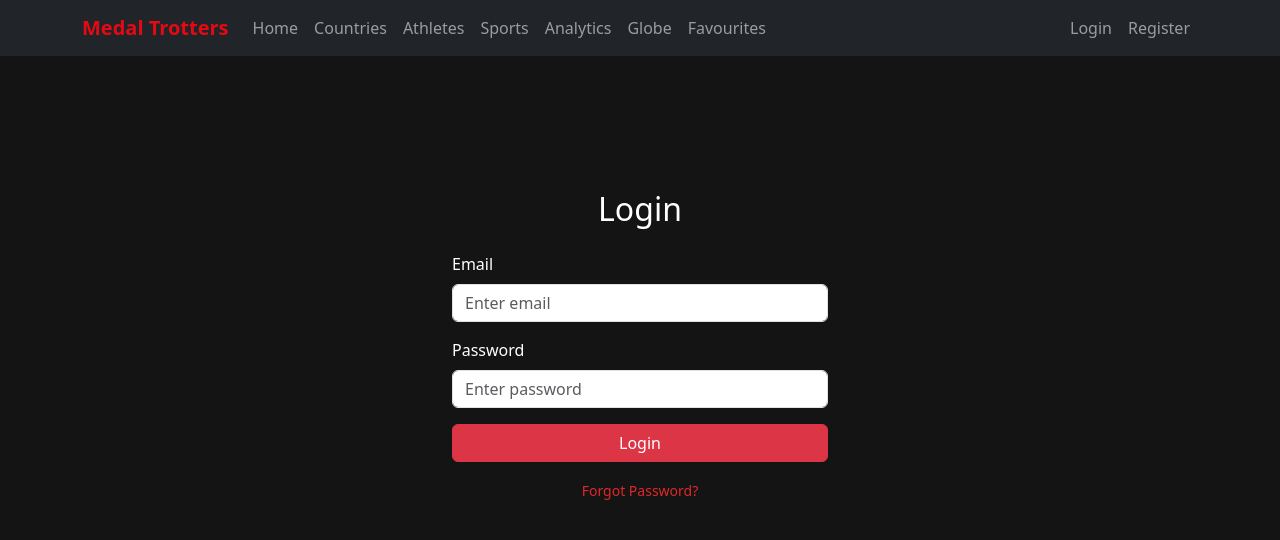
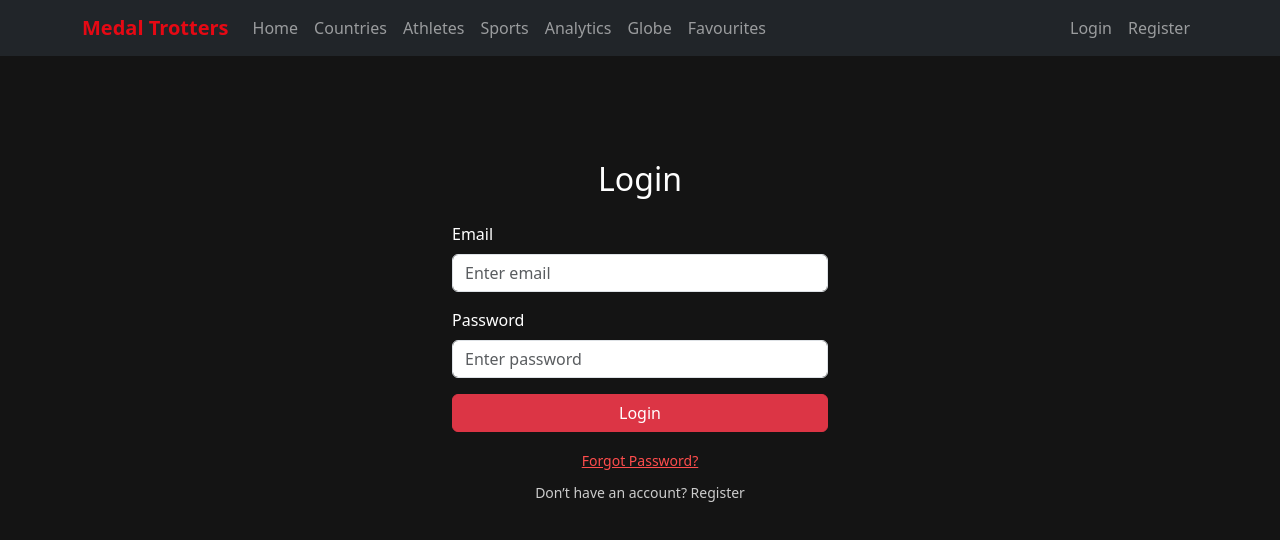
Before and after one commit to meghavardhan-git/medal-management-frontend, a React (Vite) app: page /login in a window 1280 px wide. Shown: the top 540 px of the page. Built offline with nearby package versions, Linux system fonts and the light colour scheme.

Commit message:
Default login page created

```diff
--- a/src/App.jsx
+++ b/src/App.jsx
@@ -11,36 +11,101 @@ import Register from "./pages/Register";
 import ProtectedRoute from "./components/ProtectedRoute";
 import Sports from "./pages/sports";
 import SportDetails from "./pages/SportDetails";
-import "./styles/cards.css";
 import Athletes from "./pages/Athletes";
 import AthleteDetails from "./pages/AthleteDetails";
 import ForgotPassword from "./pages/ForgotPassword";
 import ResetPassword from "./pages/ResetPassword";
+import DefaultRoute from "./components/DefaultRoute";
 
 function App() {
   return (
     <Router>
       <div style={{ backgroundColor: "#141414", minHeight: "100vh" }}>
         <Header />
-        <div style={{ paddingTop: "70px" }}>
 
         <Routes>
-            {/* Public routes */}
-            <Route path="/" element={<Home />} />
-            <Route path="/countries" element={<Countries />} />
-            <Route path="/countries/:name" element={<CountryDetails />} />
-            <Route path="/sports" element={<Sports />} />
-            <Route path="/sports/:name" element={<SportDetails />} />
-            <Route path="/athletes" element={<Athletes />} />
-            <Route path="/athletes/:name" element={<AthleteDetails />} />
+          {/* 🔐 DEFAULT ENTRY POINT */}
+          <Route path="/" element={<DefaultRoute />} />
 
+          {/* PUBLIC ROUTES */}
           <Route path="/login" element={<Login />} />
           <Route path="/register" element={<Register />} />
           <Route path="/forgot-password" element={<ForgotPassword />} />
           <Route path="/reset-password" element={<ResetPassword />} />
 
+          {/* PROTECTED ROUTES */}
+          <Route
+            path="/home"
+            element={
+              <ProtectedRoute>
+                <Home />
+              </ProtectedRoute>
+            }
+          />
 
-            {/* Protected routes */}
+          <Route
+            path="/countries"
+            element={
+              <ProtectedRoute>
+                <Countries />
+              </ProtectedRoute>
+            }
+          />
+
+          <Route
+            path="/countries/:name"
+            element={
+              <ProtectedRoute>
+                <CountryDetails />
+              </ProtectedRoute>
+            }
+          />
+
+          <Route
+            path="/sports"
+            element={
+              <ProtectedRoute>
+                <Sports />
+              </ProtectedRoute>
+            }
+          />
+
+          <Route
+            path="/sports/:name"
+            element={
+              <ProtectedRoute>
+                <SportDetails />
+              </ProtectedRoute>
+            }
+          />
+
+          <Route
+            path="/globe"
+            element={
+              <ProtectedRoute>
+                <Globe />
+              </ProtectedRoute>
+            }
+          />
+
+          <Route
+            path="/athletes"
+            element={
+              <ProtectedRoute>
+                <Athletes />
+              </ProtectedRoute>
+            }
+          />
+
+          <Route
+            path="/athletes/:name"
+            element={
+              <ProtectedRoute>
+                <AthleteDetails />
+              </ProtectedRoute>
+            }
+          />
+
           <Route
             path="/favourites"
             element={
@@ -58,38 +123,11 @@ function App() {
               </ProtectedRoute>
             }
           />
-
-            <Route
-              path="/favourites"
-              element={
-                <ProtectedRoute>
-                  <Favourites />
-                </ProtectedRoute>
-              }
-            />
-            <Route
-              path="/analytics"
-              element={
-                <ProtectedRoute>
-                  <Analytics />
-                </ProtectedRoute>
-              }
-            />
-
-
-            <Route
-              path="/globe"
-              element={
-                <ProtectedRoute>
-                  <Globe />
-                </ProtectedRoute>
-              }
-            />
         </Routes>
-        </div>
       </div>
     </Router>
   );
+
 }
 
 export default App;
--- /dev/null
+++ b/src/components/DefaultRoute.jsx
@@ -0,0 +1,11 @@
+import { Navigate } from "react-router-dom";
+function DefaultRoute() {
+    const token = localStorage.getItem("token");
+    //if logged in ->go to home
+    if (token) {
+        return <Navigate to="/home" />;
+    }
+    return <Navigate to="/login" />
+
+}
+export default DefaultRoute;
--- a/src/pages/Login.jsx
+++ b/src/pages/Login.jsx
@@ -41,7 +41,7 @@ function Login() {
       // ✅ Store JWT token
       localStorage.setItem("token", data.token);
 
-      // ✅ Redirect to home
+      // 🔥 IMPORTANT: redirect to root
       navigate("/");
     } catch (err) {
       console.error(err);
@@ -53,12 +53,14 @@ function Login() {
 
   return (
     <Container
+      className="d-flex justify-content-center"
       style={{
-        paddingTop: "120px",
+        paddingTop: "160px",
         maxWidth: "400px",
         color: "white",
       }}
     >
+      <div style={{ width: "100%" }}>
         <h2 className="mb-4 text-center">Login</h2>
 
         {error && <Alert variant="danger">{error}</Alert>}
@@ -96,20 +98,34 @@ function Login() {
           </Button>
         </Form>
 
+        {/* Forgot password */}
         <div className="text-center mt-3">
-        <a
-          href="/forgot-password"
+          <span
             style={{
-            color: "#f82b2be3",
-            textDecoration: "none",
+              color: "#ff4d4d",
+              cursor: "pointer",
+              textDecoration: "underline",
+              fontSize: "14px",
+            }}
+            onClick={() => navigate("/forgot-password")}
+          >
+            Forgot Password?
+          </span>
+        </div>
+
+        {/* Register */}
+        <div className="text-center mt-2">
+          <span
+            style={{
+              color: "#ccc",
               cursor: "pointer",
               fontSize: "14px",
             }}
-          onMouseEnter={(e) => (e.target.style.textDecoration = "underline")}
-          onMouseLeave={(e) => (e.target.style.textDecoration = "none")}
+            onClick={() => navigate("/register")}
           >
-          Forgot Password?
-        </a>
+            Don’t have an account? Register
+          </span>
+        </div>
       </div>
     </Container>
   );
```
Lines whose indentation alone changed are shown as unchanged.
